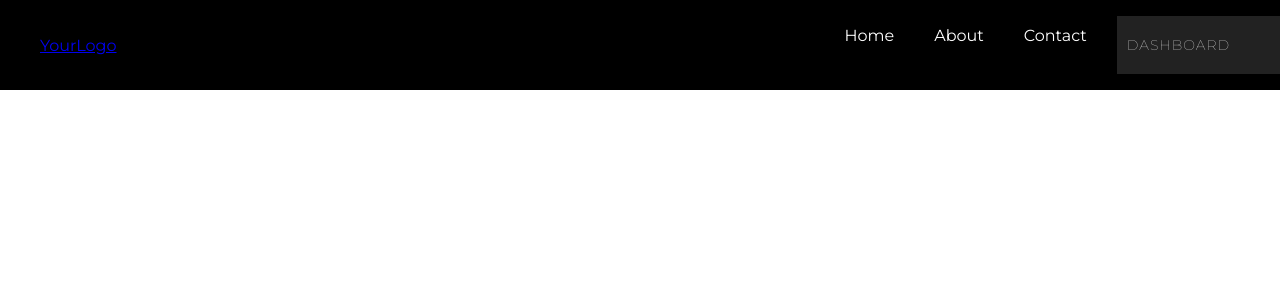
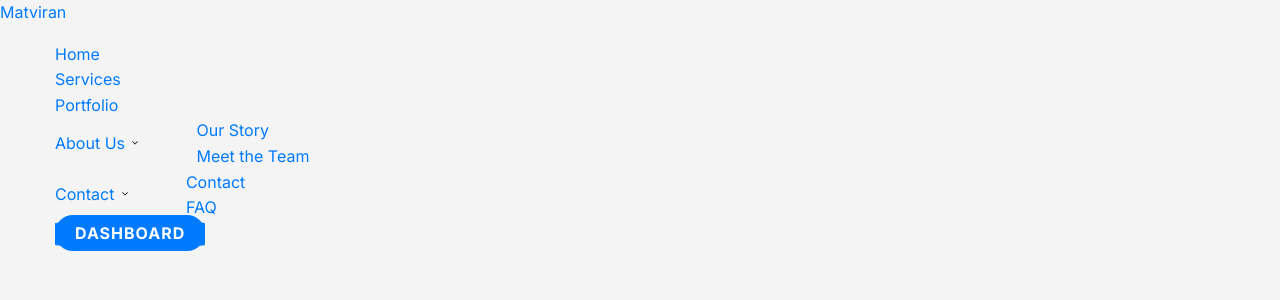
Before and after one commit to once-human/matviran, a PHP site: template src/templates/header.php in a window 1280 px wide. Shown: the top 300 px of the page. Run offline with PHP 8.4, Linux system fonts and the light colour scheme; the template is opened without the code that fills it, so the values that code supplies are empty; style sheets or scripts are compiled from the project's sources; some libraries are stand-ins or nearby versions.

Commit message:
updated dashboard button

```diff
--- a/src/templates/header.php
+++ b/src/templates/header.php
@@ -1,34 +1,57 @@
 <!DOCTYPE html>
 <html lang="en">
+
 <head>
     <meta charset="UTF-8">
     <meta name="viewport" content="width=device-width, initial-scale=1.0">
-    <title>Your Website</title>
-    <link rel="stylesheet" href="header.scss">
-    <script src="https://cdnjs.cloudflare.com/ajax/libs/gsap/3.9.1/gsap.min.js"></script>
-    <script src="https://cdnjs.cloudflare.com/ajax/libs/gsap/3.9.1/EasePack.min.js"></script>
+    <title><?php echo $pageTitle; ?></title> <!-- Dynamically set page title -->
+    <link rel="stylesheet" href="/public/assets/css/main.css"> <!-- Main CSS -->
+    <link rel="stylesheet" href="/public/assets/css/header.css"> <!-- Header CSS -->
 </head>
+
 <body>
-    <header class="site-header">
+    <header>
+        <!-- Navbar Start -->
         <nav class="navbar">
             <div class="logo">
-                <a href="#">YourLogo</a>
+                <a href="/home">Matviran</a>
             </div>
-            <ul class="nav-links">
-                <li><a href="#home">Home</a></li>
-                <li><a href="#about">About</a></li>
-                <li><a href="#contact">Contact</a></li>
-                <!-- Dashboard Button -->
+            <div class="menu-toggle" id="mobile-menu">
+                <div class="bar"></div>
+                <div class="bar"></div>
+                <div class="bar"></div>
+            </div>
+            <ul class="nav-links" id="nav-links">
+                <li><a href="/home" class="nav-item">Home</a></li>
+                <li><a href="/services" class="nav-item">Services</a></li>
+                <li><a href="/portfolio" class="nav-item">Portfolio</a></li>
+                <li class="dropdown">
+                    <a href="/our-story" class="nav-item">About Us <svg class="dropdown-icon" xmlns="http://www.w3.org/2000/svg" width="12" height="12" viewBox="0 0 24 24"><path d="M7.41 8.59L12 13.17l4.59-4.58L18 9l-6 6-6-6z"/></svg></a>
+                    <ul class="dropdown-menu">
+                        <li><a href="/our-story" class="nav-item">Our Story</a></li>
+                        <li><a href="/team" class="nav-item">Meet the Team</a></li>
+                    </ul>
+                </li>
+                <li class="dropdown">
+                    <a href="/contact" class="nav-item">Contact <svg class="dropdown-icon" xmlns="http://www.w3.org/2000/svg" width="12" height="12" viewBox="0 0 24 24"><path d="M7.41 8.59L12 13.17l4.59-4.58L18 9l-6 6-6-6z"/></svg></a>
+                    <ul class="dropdown-menu">
+                        <li><a href="/contact" class="nav-item">Contact</a></li>
+                        <li><a href="/faqs" class="nav-item">FAQ</a></li>
+                    </ul>
+                </li>
+                <!-- Updated Dashboard Button -->
                 <li>
                     <div class="button--bubble__container">
-                        <a href="#dashboard" class="button button--bubble">
+                        <a href="https://client.matviran.com" class="button button--bubble">
                             Dashboard
                         </a>
                         <span class="button--bubble__effect-container">
                             <span class="circle top-left"></span>
                             <span class="circle top-left"></span>
                             <span class="circle top-left"></span>
+
                             <span class="button effect-button"></span>
+
                             <span class="circle bottom-right"></span>
                             <span class="circle bottom-right"></span>
                             <span class="circle bottom-right"></span>
@@ -36,13 +59,10 @@
                     </div>
                 </li>
             </ul>
-            <div class="hamburger">
-                <span class="bar"></span>
-                <span class="bar"></span>
-                <span class="bar"></span>
-            </div>
         </nav>
+        <!-- Navbar End -->
     </header>
-    <script src="header.js"></script>
+    <script src="/public/assets/js/header.js"></script> <!-- Header JS -->
 </body>
+
 </html>
```
Also changed, not shown: public/assets/css/header.css (added), public/assets/css/header.scss (deleted), public/assets/js/header.js.
